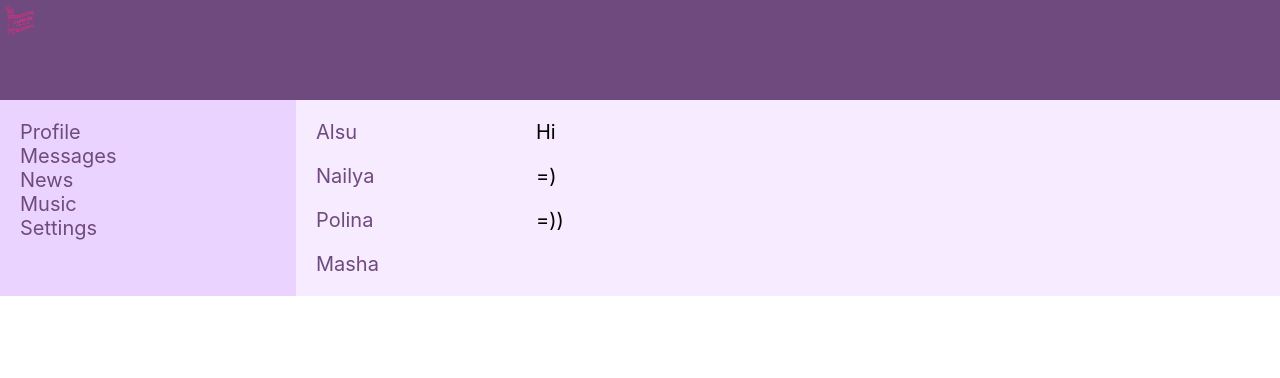
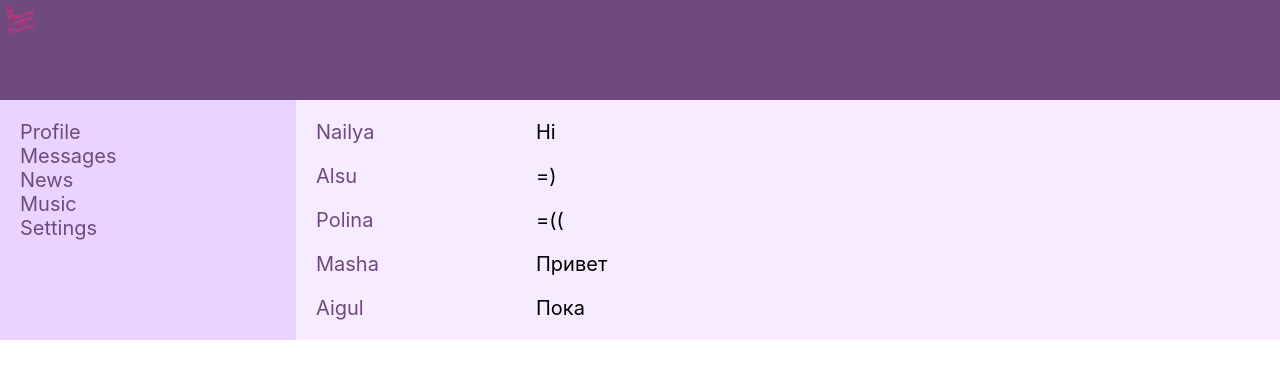
Before and after one commit to foxontheerun/MyMessager, a React (Create React App) app: page /messages in a window 1280 px wide. Shown: the top 378 px of the page. Built offline with nearby package versions, Linux system fonts and the light colour scheme.

Commit message:
dynamic creation of components

```diff
--- a/src/Components/Dialogs/Dialogs.jsx
+++ b/src/Components/Dialogs/Dialogs.jsx
@@ -20,24 +20,33 @@ function Message(props) {
 
 function Dialogs(props) {
 
-    const dialogDAta =[ { id: 1, name: 'Alsu'},
-                        { id: 2, name: 'Nailya'},
+    const dialogs =[ { id: 1, name: 'Nailya'},
+                        { id: 2, name: 'Alsu'},
                         { id: 3, name: 'Polina'},
                         { id: 4, name: 'Masha'},
-                        { id: 5, name: 'Nick'},]
+                        { id: 5, name: 'Aigul'},
+    ];
+
+    const messages =[ { id: 1, message: 'Hi'},
+                        { id: 2, message: '=)'},
+                        { id: 3, message: '=(('},
+                        { id: 4, message: 'Привет'},
+                        { id: 5, message: 'Пока'},
+    ];
+
+    const dialogsElements = dialogs
+        .map(dialog => <DialodItem name={dialog.name} id={dialog.id}/>);
+
+    const messagesElements = messages
+        .map(message => <Message message={message.message}/>);
 
     return (
         <div className={style.dialogs}>
             <div className={style.dialogItem}>
-                <DialodItem name='Alsu' id='1'/>
-                <DialodItem name='Nailya' id='2'/>
-                <DialodItem name='Polina' id='3'/>
-                <DialodItem name='Masha' id='4'/>
+                { dialogsElements }
            </div>
             <div className={style.messages}>
-                <Message message='Hi'/>
-                <Message message='=)'/>
-                <Message message='=))'/>
+                { messagesElements }
             </div>
         </div>
     );
--- a/src/Components/Profile/MyPosts/MyPosts.module.css
+++ b/src/Components/Profile/MyPosts/MyPosts.module.css
@@ -3,7 +3,7 @@
 }
 
 .post {
-   margin-top: 10px;
+   margin-top: 30px;
 }
 
 .textarea {
--- a/src/Components/Profile/MyPosts/Post/Post.js
+++ b/src/Components/Profile/MyPosts/Post/Post.js
@@ -7,7 +7,7 @@ function Post(props) {
         <img src='https://i0.wp.com/rubezahl.ru/pics/b98fca9803c2_1040E/image.png'></img>
         {props.message}
         <div>
-          <span>Like</span>
+          <span>{props.likesCount}</span>
         </div>
       </div>
     );
--- a/src/Components/Profile/MyPosts/myPosts.js
+++ b/src/Components/Profile/MyPosts/myPosts.js
@@ -3,6 +3,11 @@ import style from './MyPosts.module.css';
 import Post from './Post/Post';
 
 function MyPosts() {
+    const postsData =[
+        { id: 1, message: 'Hi, how are u?', likesCount: 53},
+        { id: 2, message: 'It is my first post!', likesCount: 67},
+    ];
+
     return (
         <div className={style.postBlock}>
           <h3>My posts</h3>
@@ -15,10 +20,8 @@ function MyPosts() {
             </div>
           </div>
           <div className={style.post}>
-            <Post message='Hi, how are u?'/>
-            <Post message='It is my first post!'/>
-            <Post/>
-            <Post/>
+              <Post message={postsData[0].message} likesCount={postsData[0].likesCount}/>
+              <Post message={postsData[1].message} likesCount={postsData[1].likesCount}/>
           </div>
         </div>
     );
```
